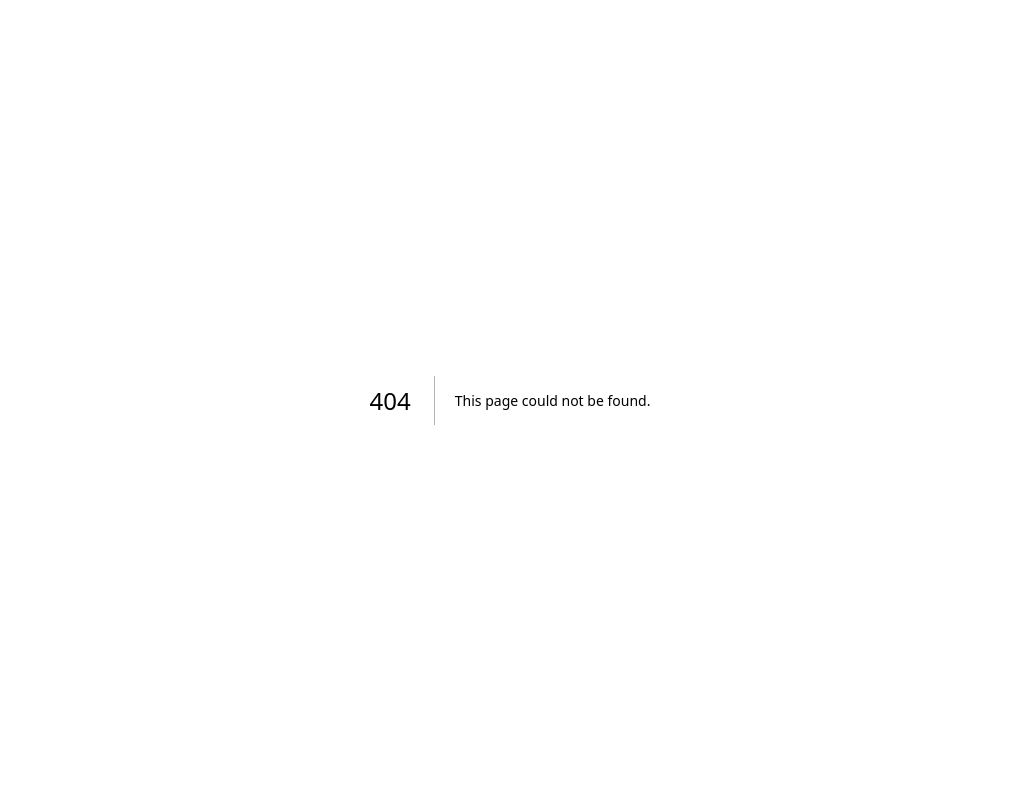
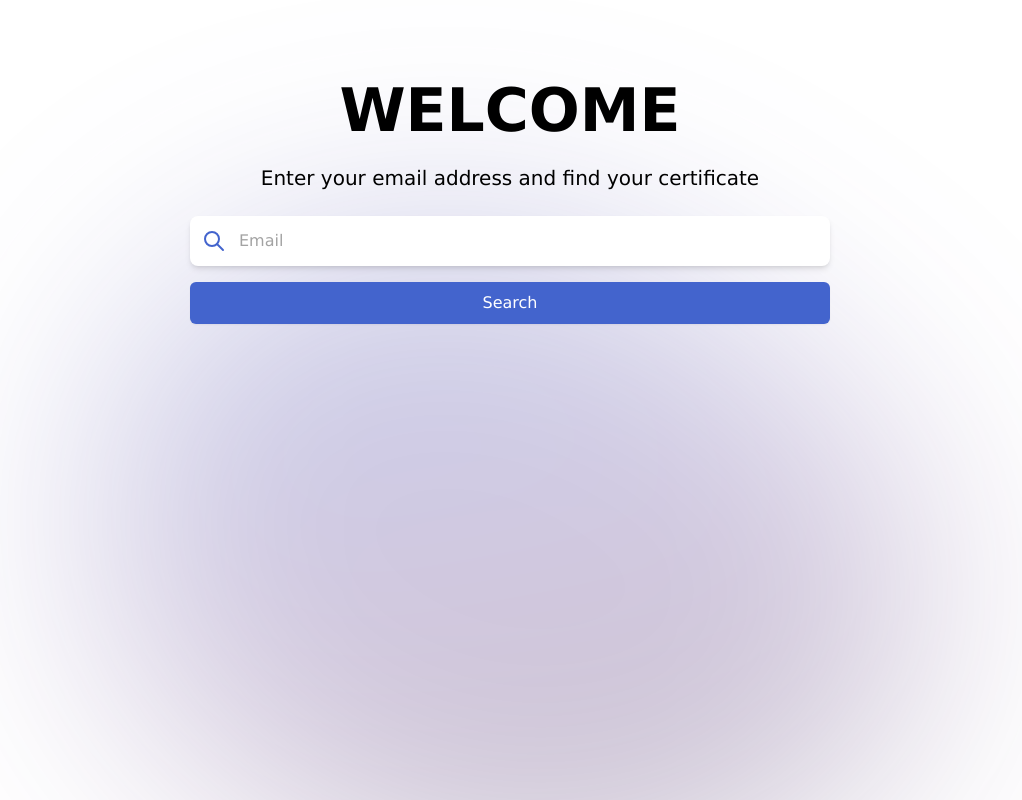
Before and after one commit to andrijantasevski/hackathons-platform, a Next.js app: page /certificates in a window 1280 px wide. Before the commit this address had no page. Shown: the whole page, without its empty margins (130-1152 px from the left). Built offline with nearby package versions, Linux system fonts and the light colour scheme.

Commit message:
wip: certificates page.

```diff
--- a/src/components/ui/InputRounded.tsx
+++ b/src/components/ui/InputRounded.tsx
@@ -42,7 +42,7 @@ interface Props
   extends React.InputHTMLAttributes<HTMLInputElement>,
     VariantProps<typeof inputRoundedVariants> {
   id: string;
-  errorMessage: string;
+  errorMessage?: string;
   placeholder: string;
   /**
    * Icon to show before the placeholder/input text.
@@ -115,7 +115,7 @@ const InputRounded = forwardRef<HTMLInputElement, Props>(
           )}
         </div>
 
-        {variant === "error" && (
+        {variant === "error" && errorMessage && (
           <div className="font-medium text-red-500">{errorMessage}</div>
         )}
       </div>
--- /dev/null
+++ b/src/pages/certificates.tsx
@@ -0,0 +1,62 @@
+import Button from "@/components/ui/Button";
+import InputRounded from "@/components/ui/InputRounded";
+import { Label } from "@/components/ui/Label";
+import { IconSearch } from "@tabler/icons-react";
+import Head from "next/head";
+import { SubmitHandler, useForm } from "react-hook-form";
+
+type CertificateFormInputs = {
+  email: string;
+};
+
+export default function Certificates() {
+  const {
+    register,
+    handleSubmit,
+    formState: { errors },
+  } = useForm<CertificateFormInputs>();
+
+  const onSubmit: SubmitHandler<CertificateFormInputs> = () => {};
+
+  return (
+    <>
+      <Head>
+        <title>Certificates</title>
+      </Head>
+      <main className="min-h-screen bg-cloud bg-cover py-20">
+        <div className="mx-auto flex w-11/12 max-w-screen-xl flex-col items-center justify-center">
+          <section className="flex w-full flex-col gap-6 text-center">
+            <h1 className="text-6xl font-bold uppercase">welcome</h1>
+
+            <p className="text-xl font-medium">
+              Enter your email address and find your certificate
+            </p>
+
+            <form
+              onSubmit={handleSubmit(onSubmit)}
+              className="mx-auto flex w-full max-w-screen-sm flex-col gap-4"
+            >
+              <div>
+                <Label htmlFor="emailInput" srOnly>
+                  Email
+                </Label>
+
+                <InputRounded
+                  {...register("email", { required: true })}
+                  leadingIcon={<IconSearch />}
+                  placeholderOffset="pl-12"
+                  id="emailInput"
+                  placeholder="Email"
+                  type="email"
+                  variant={errors.email ? "error" : "primary"}
+                />
+              </div>
+
+              <Button>Search</Button>
+            </form>
+          </section>
+        </div>
+      </main>
+    </>
+  );
+}
--- a/src/pages/meet-the-team.tsx
+++ b/src/pages/meet-the-team.tsx
@@ -6,9 +6,15 @@ import {
 } from "@tabler/icons-react";
 import Link from "next/link";
 import teamMembers from "../../data/team-members.json";
+import Head from "next/head";
 
 export default function MeetTheTeam() {
   return (
+    <>
+      <Head>
+        <title>Meet the team</title>
+      </Head>
+
       <main className="min-h-screen bg-cloud bg-cover py-20">
         <div className="mx-auto flex w-11/12 max-w-screen-xl flex-col gap-8">
           <section className="flex flex-col gap-8">
@@ -17,9 +23,10 @@ export default function MeetTheTeam() {
             <p className="text-lg lg:text-xl">
               Welcome to our Hackathon Platform Team! We{"'"}re thrilled to have
               you on board as we embark on an exciting journey to revolutionize
-            the world of innovation and collaboration. Our mission is to create
-            a cutting-edge platform that empowers teams to unleash their
-            creativity, problem-solving skills, and passion for technology.
+              the world of innovation and collaboration. Our mission is to
+              create a cutting-edge platform that empowers teams to unleash
+              their creativity, problem-solving skills, and passion for
+              technology.
             </p>
           </section>
 
@@ -71,5 +78,6 @@ export default function MeetTheTeam() {
           </section>
         </div>
       </main>
+    </>
   );
 }
```
Also changed, not shown: src/utils/useGetCertificates.ts (added). Lines whose indentation alone changed are shown as unchanged.
